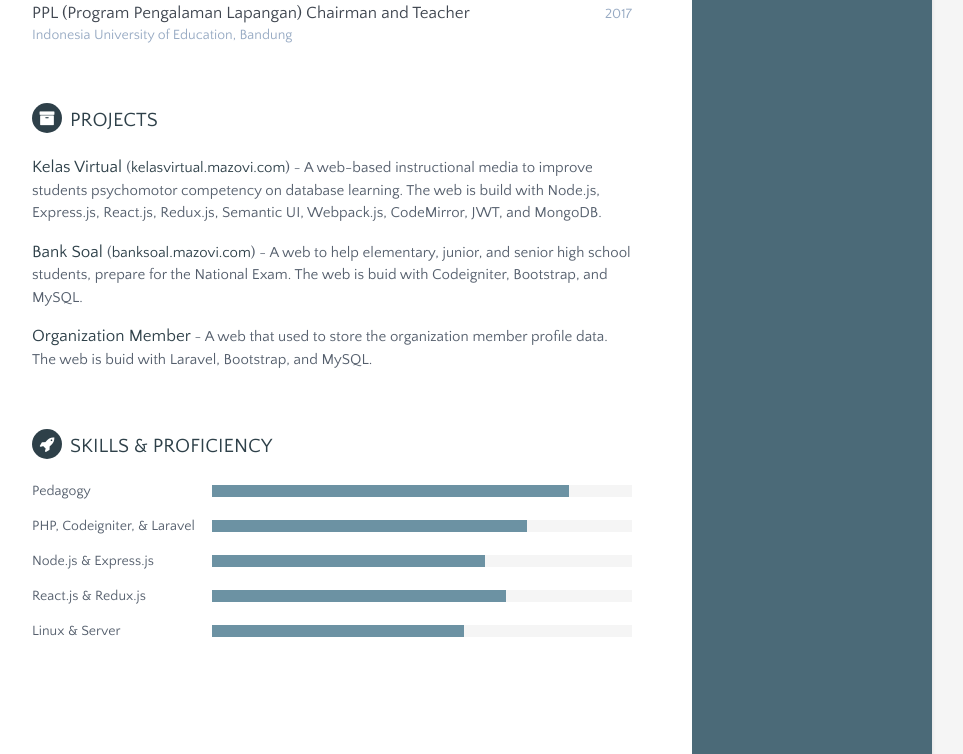
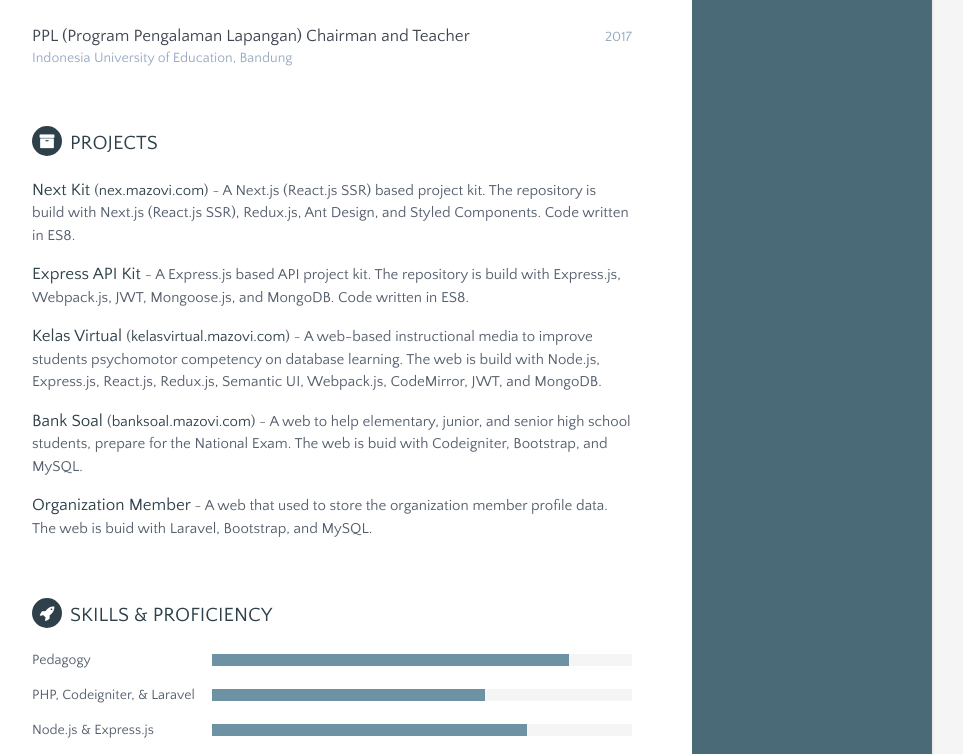
Before and after one commit to oppytut/mz-resume, a website built with webpack: page public/index.html in a window 1280 px wide. Shown: the part 1020-1774 px from the top of the page, without its empty margins (188-1151 px from the left). Built offline with nearby package versions, Linux system fonts and the light colour scheme.

Commit message:
update resume

```diff
--- a/public/index.html
+++ b/public/index.html
@@ -118,7 +118,7 @@
 			<section class="section summary-section">
 				<h2 class="section-title"><i class="fa fa-user"></i>Summary</h2>
 				<div class="summary">
-					<p>Ability to design and develop software for application in the fields of education and public services. Ability to self-development by lifelong learning. Mastery of PHP, Codeigniter, Laravel, Node.js, Express.js, React.js, Redux.js, and others.</p>
+					<p>Ability to design and develop software for application in the fields of education and public services. Ability to self-development by lifelong learning. Mastery of PHP, Codeigniter, Laravel, Node.js, Express.js, React.js, Redux.js, Next.js (React.js SSR), Bootstrap, Semantic UI, Ant Design, and others.</p>
 				</div><!--//summary-->
 			</section><!--//section-->
 
@@ -313,10 +313,31 @@
 				<!--//intro-->
 				<div class="item">
 					<span class="project-title">
+						<a href="https://github.com/oppytut/next-kit" target="_blank" class="project-link">
+							Next Kit
+						</a>
+						<span class="project-web">(<a href="https://nex.mazovi.com" target="_blank">nex.mazovi.com</a>)</span>
+					</span>
+					-
+					<span class="project-tagline">A Next.js (React.js SSR) based project kit. The repository is build with Next.js (React.js SSR), Redux.js, Ant Design, and Styled Components. Code written in ES8.</span>
+				</div><!--//item-->
+
+				<div class="item">
+					<span class="project-title">
+						<a href="https://github.com/oppytut/express-api-kit" target="_blank" class="project-link">
+							Express API Kit
+						</a>
+					</span>
+					-
+					<span class="project-tagline">A Express.js based API project kit. The repository is build with Express.js, Webpack.js, JWT, Mongoose.js, and MongoDB. Code written in ES8.</span>
+				</div><!--//item-->
+
+				<div class="item">
+					<span class="project-title">
 						<a href="https://gitlab.com/oppytut/kelasvirtual" target="_blank" class="project-link">
 							Kelas Virtual
 						</a>
-						<span class="project-web">(<a href="https://kelasvirtual.mazovi.com">kelasvirtual.mazovi.com</a>)</span>
+						<span class="project-web">(<a href="https://kelasvirtual.mazovi.com" target="_blank">kelasvirtual.mazovi.com</a>)</span>
 					</span>
 					-
 					<span class="project-tagline">A web-based instructional media to improve students psychomotor competency on database learning. The web is build with Node.js, Express.js, React.js, Redux.js, Semantic UI, Webpack.js, CodeMirror, JWT, and MongoDB.</span>
@@ -327,7 +348,7 @@
 						<a href="https://github.com/oppytut/banksoal" target="_blank" class="project-link">
 							Bank Soal
 						</a>
-						<span class="project-web">(<a href="http://banksoal.mazovi.com">banksoal.mazovi.com</a>)</span>
+						<span class="project-web">(<a href="http://banksoal.mazovi.com" target="_blank">banksoal.mazovi.com</a>)</span>
 					</span>
 					-
 					<span class="project-tagline">A web to help elementary, junior, and senior high school students, prepare for the National Exam. The web is buid with Codeigniter, Bootstrap, and MySQL.</span>
@@ -359,7 +380,7 @@
 					<div class="item">
 						<div class="level-title">PHP, Codeigniter, &amp; Laravel</div>
 						<div class="level-bar">
-							<div class="level-bar-inner" data-level="75%">
+							<div class="level-bar-inner" data-level="65%">
 							</div>
 						</div><!--//level-bar-->
 					</div><!--//item-->
@@ -367,7 +388,7 @@
 					<div class="item">
 						<div class="level-title">Node.js &amp; Express.js</div>
 						<div class="level-bar">
-							<div class="level-bar-inner" data-level="65%">
+							<div class="level-bar-inner" data-level="75%">
 							</div>
 						</div><!--//level-bar-->
 					</div><!--//item-->
@@ -375,7 +396,7 @@
 					<div class="item">
 						<div class="level-title">React.js &amp; Redux.js</div>
 						<div class="level-bar">
-							<div class="level-bar-inner" data-level="70%">
+							<div class="level-bar-inner" data-level="80%">
 							</div>
 						</div><!--//level-bar-->
 					</div><!--//item-->
```
